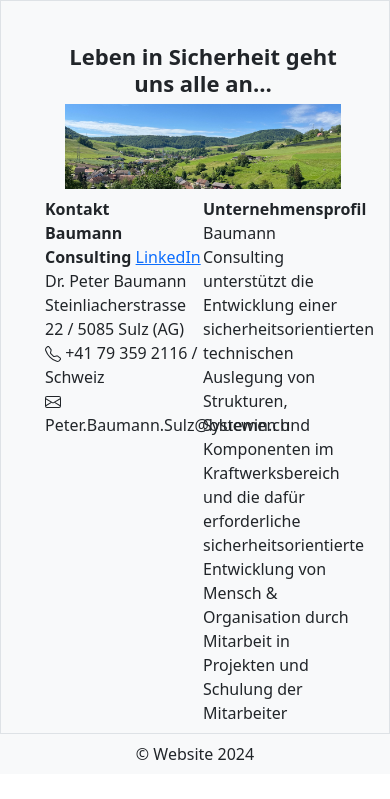
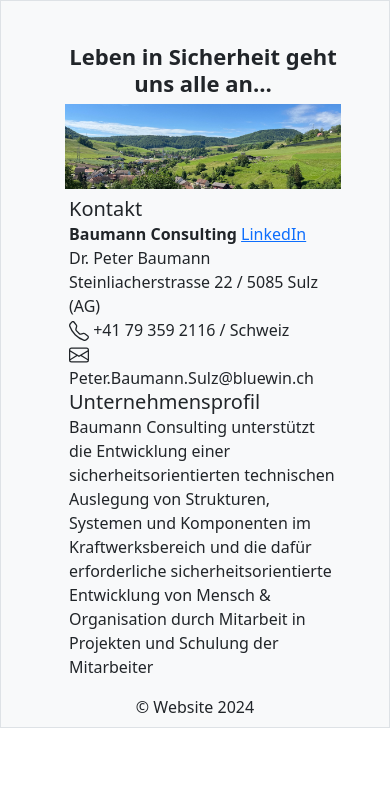
Before and after one commit to xkhadmy/django-H2ij, a Django app: page / in a window 390 px wide. Shown: the top 799 px of the page. Run offline with Django 4.2, Linux system fonts and the light colour scheme.

Commit message:
mobile  up 0.1

```diff
--- a/Bauman_Consulting/templates/Home.html
+++ b/Bauman_Consulting/templates/Home.html
@@ -55,38 +55,33 @@
                     <div class="image-container  m-2 p-0">
                         <img src="{% static 'images/kkl2.1.jpg' %}" alt="Description of image">
                     </div>
+                    <div class="container">
                         <div class="row p-0">
-                        <div class="col-6 p-0  ">
-                            <b>Kontakt</b>  <br/>
-                            <b>Baumann Consulting</b> <span class=" col-4 footer-link link-light"><a
-                                        href="https://www.linkedin.com/in/peter-baumann-011b1358/">LinkedIn</a></span> <br/>
+                            <div class="col-12 col-md-6 p-0">
+                                <b class="h5">Kontakt</b> <br/>
+                                <b>Baumann Consulting</b> <span class="col-4 footer-link link-light">
+                                    <a href="https://www.linkedin.com/in/peter-baumann-011b1358/">LinkedIn</a>
+                                </span> <br/>
                                 Dr. Peter Baumann  <br/>
                                 Steinliacherstrasse 22 / 5085 Sulz (AG)<br/>
 
-                            <svg xmlns="http://www.w3.org/2000/svg" width="16" height="16" fill="currentColor"
-                                class="bi bi-telephone" viewBox="0 0 16 16">
-                                <path
-                                    d="M3.654 1.328a.678.678 0 0 0-1.015-.063L1.605 2.3c-.483.484-.661 1.169-.45 1.77a17.6 17.6 0 0 0 4.168 6.608 17.6 17.6 0 0 0 6.608 4.168c.601.211 1.286.033 1.77-.45l1.034-1.034a.678.678 0 0 0-.063-1.015l-2.307-1.794a.68.68 0 0 0-.58-.122l-2.19.547a1.75 1.75 0 0 1-1.657-.459L5.482 8.062a1.75 1.75 0 0 1-.46-1.657l.548-2.19a.68.68 0 0 0-.122-.58zM1.884.511a1.745 1.745 0 0 1 2.612.163L6.29 2.98c.329.423.445.974.315 1.494l-.547 2.19a.68.68 0 0 0 .178.643l2.457 2.457a.68.68 0 0 0 .644.178l2.189-.547a1.75 1.75 0 0 1 1.494.315l2.306 1.794c.829.645.905 1.87.163 2.611l-1.034 1.034c-.74.74-1.846 1.065-2.877.702a18.6 18.6 0 0 1-7.01-4.42 18.6 18.6 0 0 1-4.42-7.009c-.362-1.03-.037-2.137.703-2.877z" />
+                                <svg xmlns="http://www.w3.org/2000/svg" width="20" height="20" fill="currentColor" class="bi bi-telephone" viewBox="0 0 16 16">
+                                    <path d="M3.654 1.328a.678.678 0 0 0-1.015-.063L1.605 2.3c-.483.484-.661 1.169-.45 1.77a17.6 17.6 0 0 0 4.168 6.608 17.6 17.6 0 0 0 6.608 4.168c.601.211 1.286.033 1.77-.45l1.034-1.034a.678.678 0 0 0-.063-1.015l-2.307-1.794a.68.68 0 0 0-.58-.122l-2.19.547a1.75 1.75 0 0 1-1.657-.459L5.482 8.062a1.75 1.75 0 0 1-.46-1.657l.548-2.19a.68.68 0 0 0-.122-.58zM1.884.511a1.745 1.745 0 0 1 2.612.163L6.29 2.98c.329.423.445.974.315 1.494l-.547 2.19a.68.68 0 0 0 .178.643l2.457 2.457a.68.68 0 0 0 .644.178l2.189-.547a1.75 1.75 0 0 1 1.494.315l2.306 1.794c.829.645.905 1.87.163 2.611l-1.034 1.034c-.74.74-1.846 1.065-2.877.702a18.6 18.6 0 0 1-7.01-4.42 18.6 18.6 0 0 1-4.42-7.009c-.362-1.03-.037-2.137.703-2.877z" />
                                 </svg>
-                            +41 79 359 2116 / Schweiz   <br/>
-                            <svg xmlns="http://www.w3.org/2000/svg" width="16" height="16" fill="currentColor"
-                                class="bi bi-envelope" viewBox="0 0 16 16">
-                                <path
-                                    d="M0 4a2 2 0 0 1 2-2h12a2 2 0 0 1 2 2v8a2 2 0 0 1-2 2H2a2 2 0 0 1-2-2zm2-1a1 1 0 0 0-1 1v.217l7 4.2 7-4.2V4a1 1 0 0 0-1-1zm13 2.383-4.708 2.825L15 11.105zm-.034 6.876-5.64-3.471L8 9.583l-1.326-.795-5.64 3.47A1 1 0 0 0 2 13h12a1 1 0 0 0 .966-.741M1 11.105l4.708-2.897L1 5.383z" />
+                                +41 79 359 2116 / Schweiz <br/>
+                                <svg xmlns="http://www.w3.org/2000/svg" width="20" height="20" fill="currentColor" class="bi bi-envelope" viewBox="0 0 16 16">
+                                    <path d="M0 4a2 2 0 0 1 2-2h12a2 2 0 0 1 2 2v8a2 2 0 0 1-2 2H2a2 2 0 0 1-2-2zm2-1a1 1 0 0 0-1 1v.217l7 4.2 7-4.2V4a1 1 0 0 0-1-1zm13 2.383-4.708 2.825L15 11.105zm-.034 6.876-5.64-3.471L8 9.583l-1.326-.795-5.64 3.47A1 1 0 0 0 2 13h12a1 1 0 0 0 .966-.741M1 11.105l4.708-2.897L1 5.383z" />
                                 </svg>
                                 Peter.Baumann.Sulz@bluewin.ch <br/>
-
                             </div>
 
-                            <div class="col-6 p-0  ">
-                                <b>Unternehmensprofil</b> <br/>
-                                Baumann Consulting unterstützt die Entwicklung einer sicherheitsorientierten technischen
-                                Auslegung von Strukturen, Systemen und Komponenten im Kraftwerksbereich
-                                und die dafür erforderliche sicherheitsorientierte Entwicklung von Mensch & Organisation
-                                durch Mitarbeit in Projekten und Schulung der Mitarbeiter
+                            <div class="col-12 col-md-6 p-0">
+                                <b class="h5">Unternehmensprofil</b> <br/>
+                                Baumann Consulting unterstützt die Entwicklung einer sicherheitsorientierten technischen Auslegung von Strukturen, Systemen und Komponenten im Kraftwerksbereich und die dafür erforderliche sicherheitsorientierte Entwicklung von Mensch & Organisation durch Mitarbeit in Projekten und Schulung der Mitarbeiter
                             </div>
                         </div>
                     </div>
+
                 </div>
             {% endblock %}
         </div>
```
Lines whose indentation alone changed are shown as unchanged.
